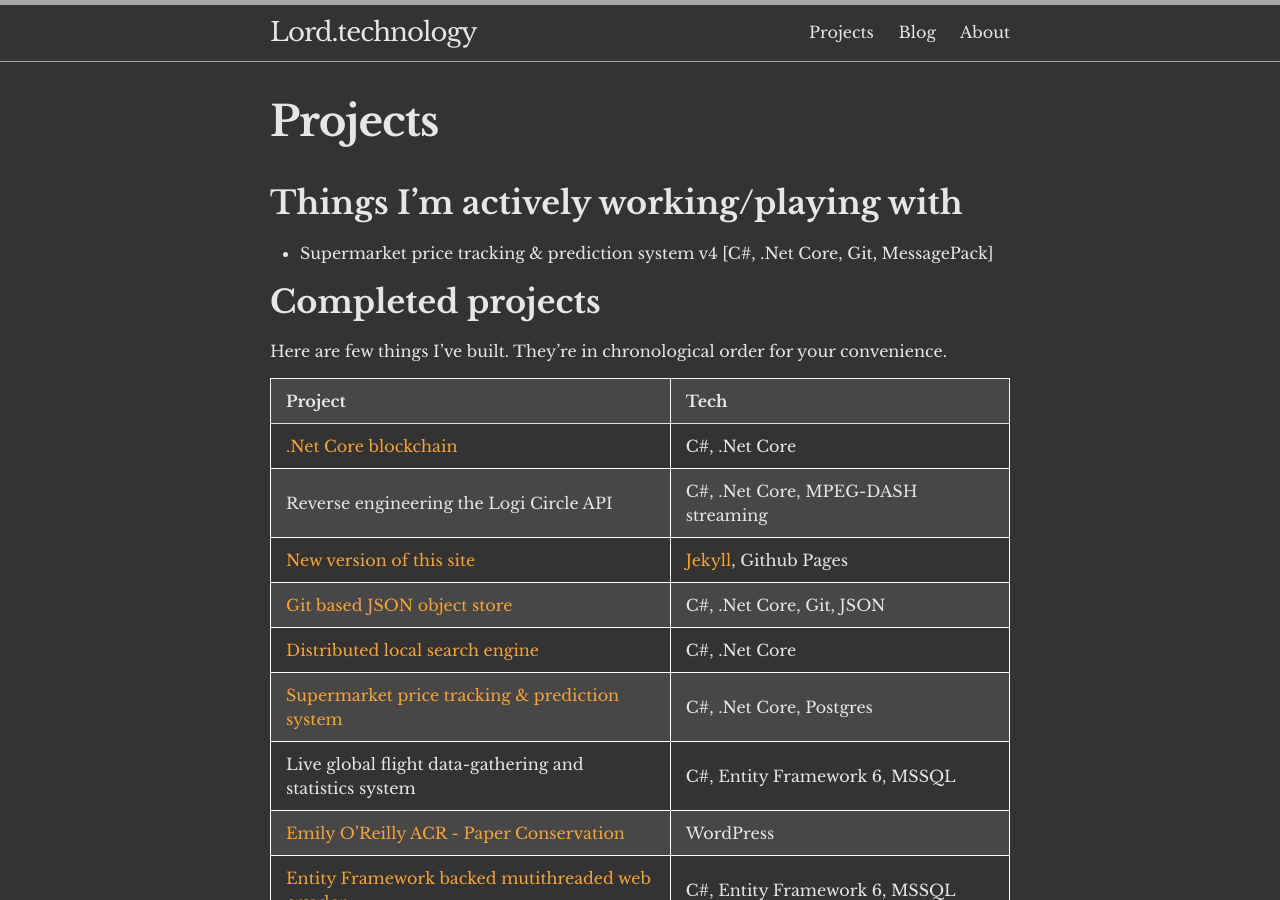
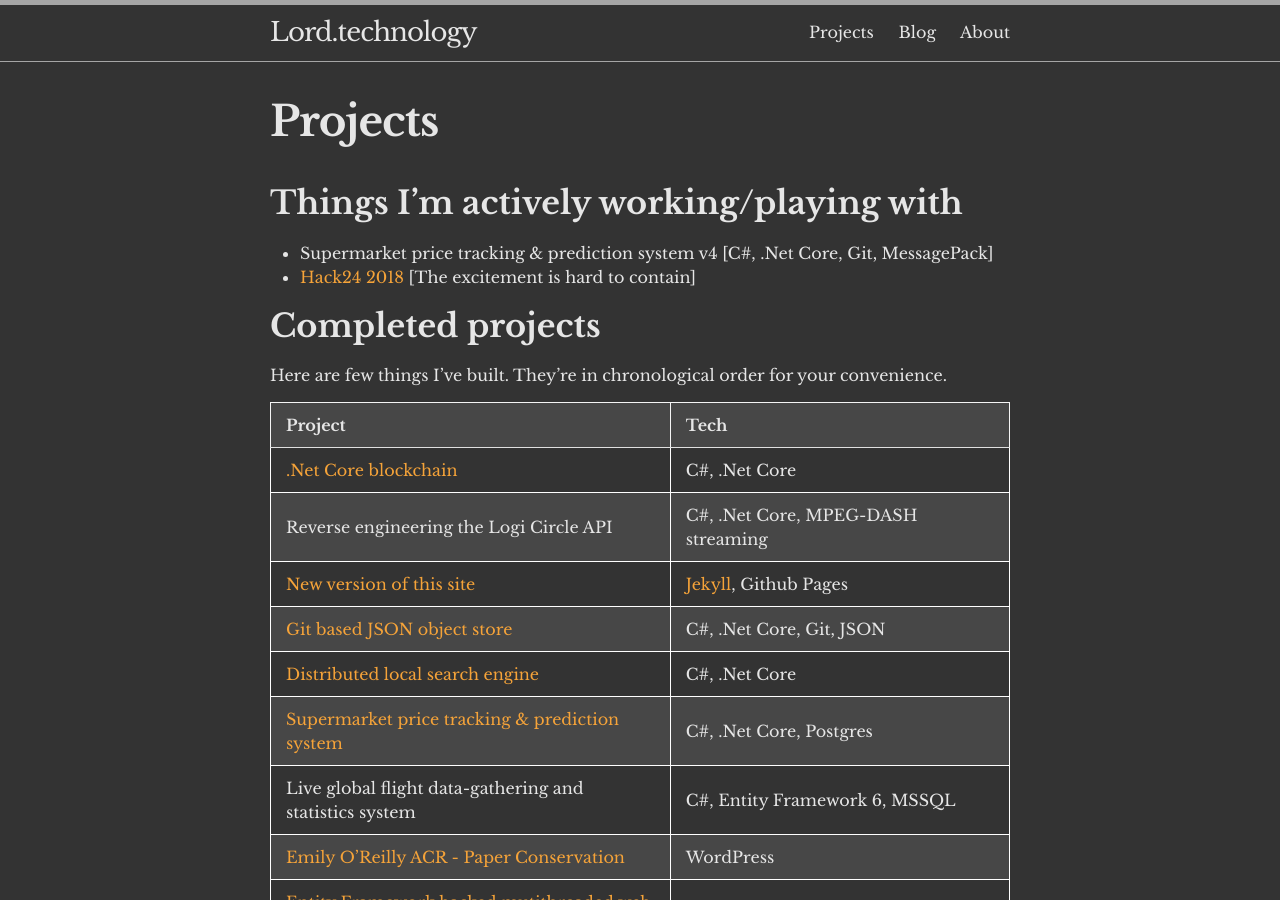
Before and after one commit to jamie-lord/Lord.technology, a Jekyll site: the page built from projects.md, in a window 1280 px wide and 900 px high. Built offline with Jekyll 4.4.1, drawn with Linux system fonts in a browser that asks for light colours.

Commit message:
Added Hack24 to upcomming projects

```diff
--- a/projects.md
+++ b/projects.md
@@ -7,6 +7,7 @@ permalink: /projects/
 ## Things I'm actively working/playing with
 
 * Supermarket price tracking & prediction system v4 [C#, .Net Core, Git, MessagePack]
+* [Hack24 2018](http://www.hack24.co.uk) [The excitement is hard to contain]
 
 ## Completed projects
 
```
